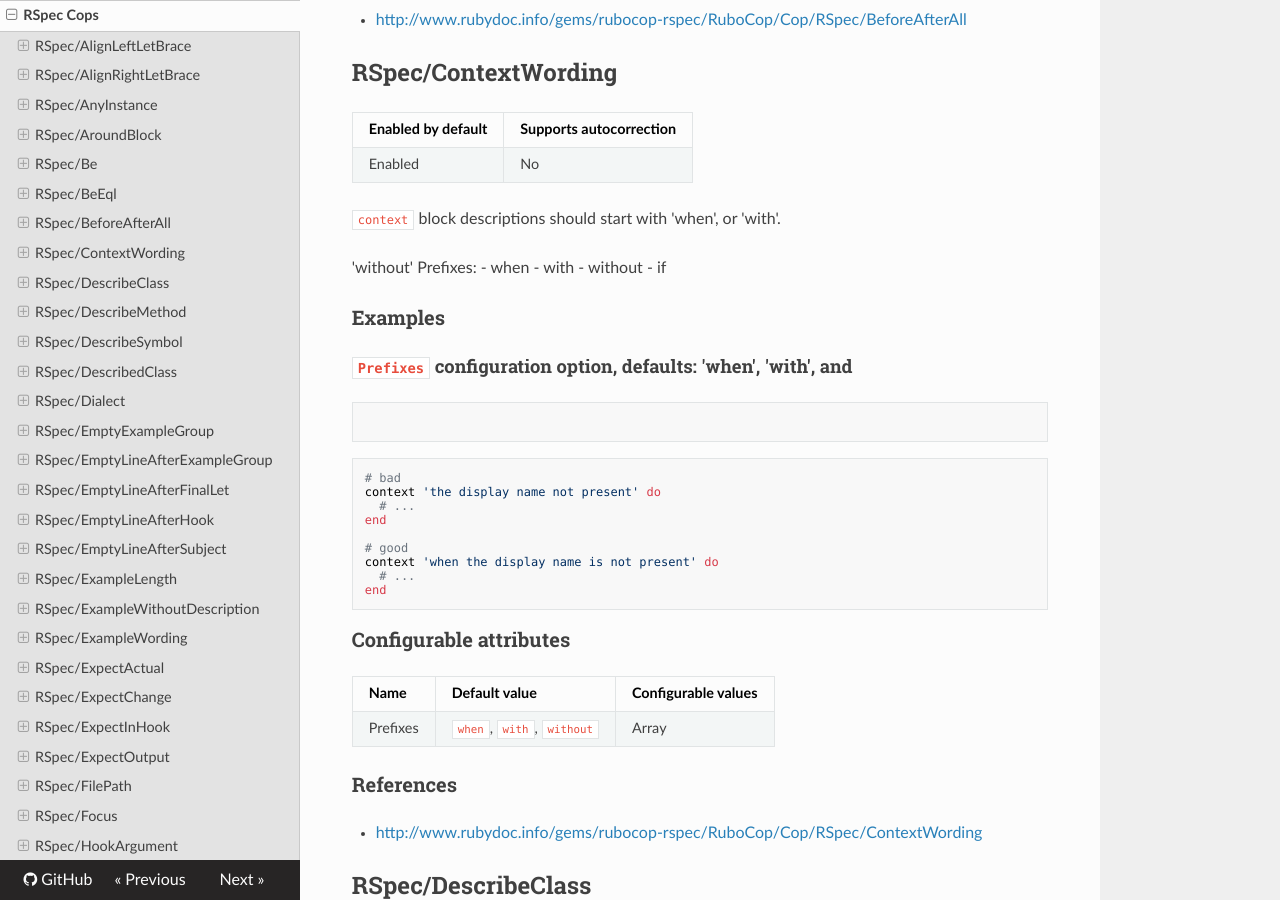
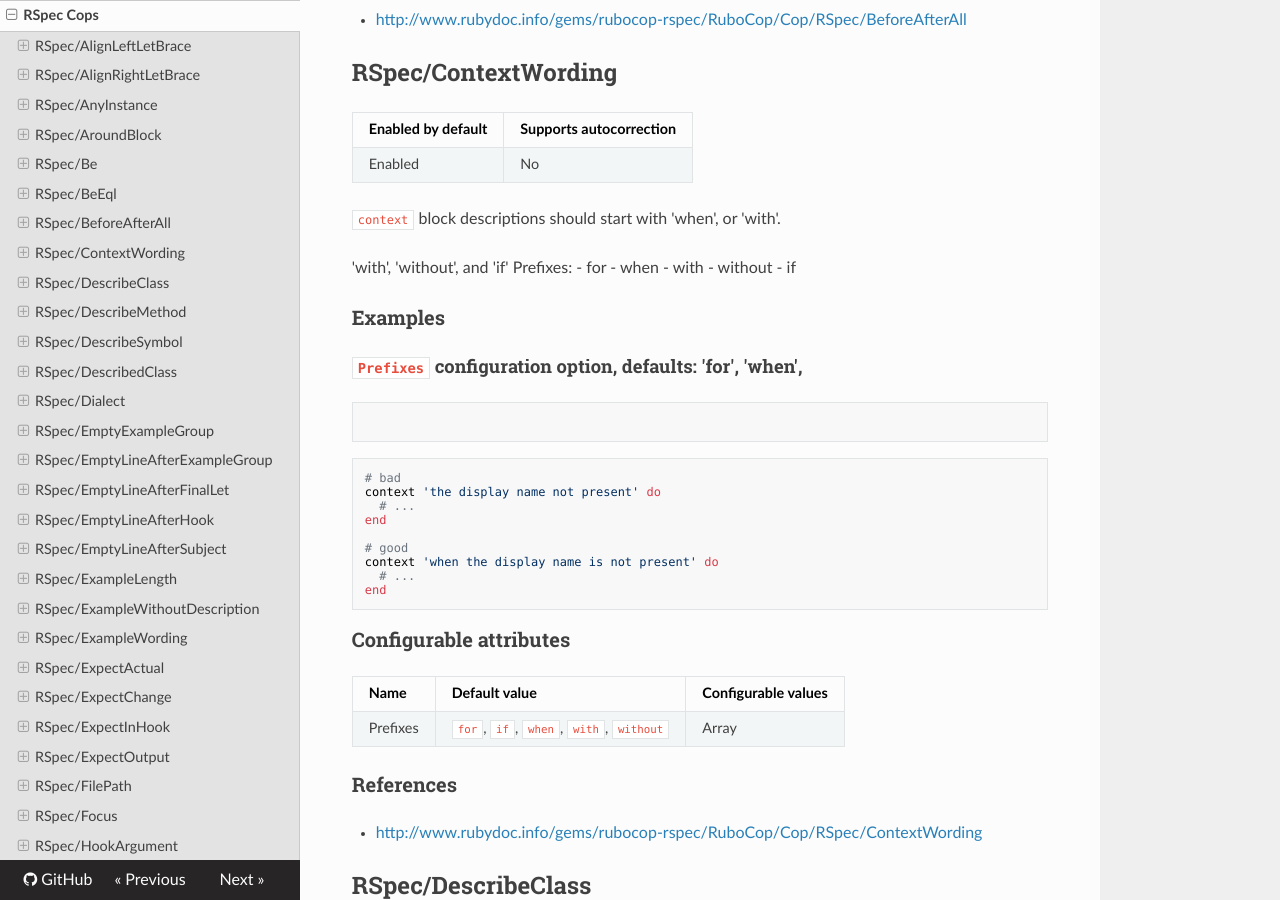
Before and after one commit to rubocop/rubocop-rspec, an MkDocs documentation site: the page built from manual/cops_rspec.md, in a window 1280 px wide and 900 px high, scrolled down 4577 px. Built offline with MkDocs 1.6.1, drawn with Linux system fonts in a browser that asks for light colours; nearby versions of some CDN libraries; old or Windows-style settings are respelled for this version of MkDocs.

Commit message:
Add 'for' and 'if' default prefixes for ContextWording

````diff
--- a/manual/cops_rspec.md
+++ b/manual/cops_rspec.md
@@ -241,8 +241,9 @@ Enabled | No
 
 `context` block descriptions should start with 'when', or 'with'.
 
-'without'
+'with', 'without', and 'if'
   Prefixes:
+    - for
     - when
     - with
     - without
@@ -250,7 +251,7 @@ Enabled | No
 
 ### Examples
 
-#### `Prefixes` configuration option, defaults: 'when', 'with', and
+#### `Prefixes` configuration option, defaults: 'for', 'when',
 
 ```ruby
 
@@ -271,7 +272,7 @@ end
 
 Name | Default value | Configurable values
 --- | --- | ---
-Prefixes | `when`, `with`, `without` | Array
+Prefixes | `for`, `if`, `when`, `with`, `without` | Array
 
 ### References
 
````
Also changed, not shown: CHANGELOG.md (+2 -0 lines), 2 other files.
